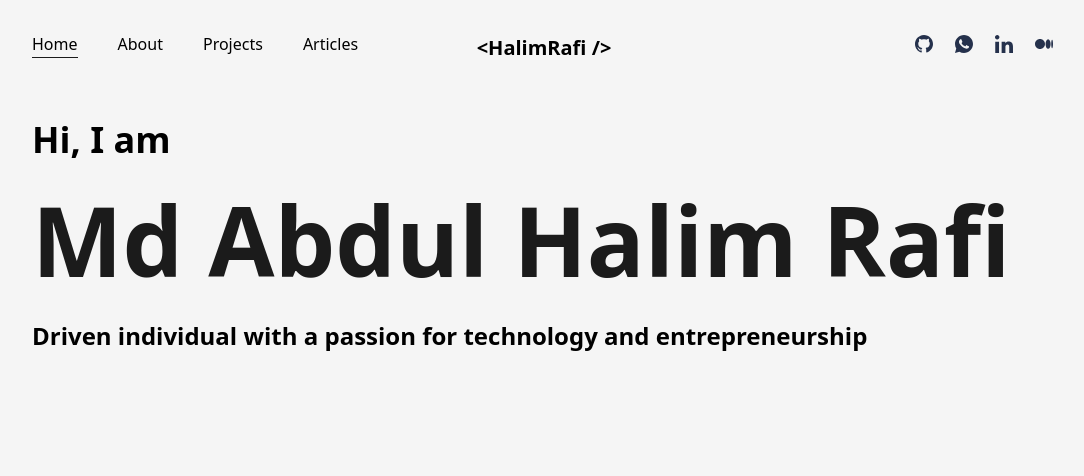
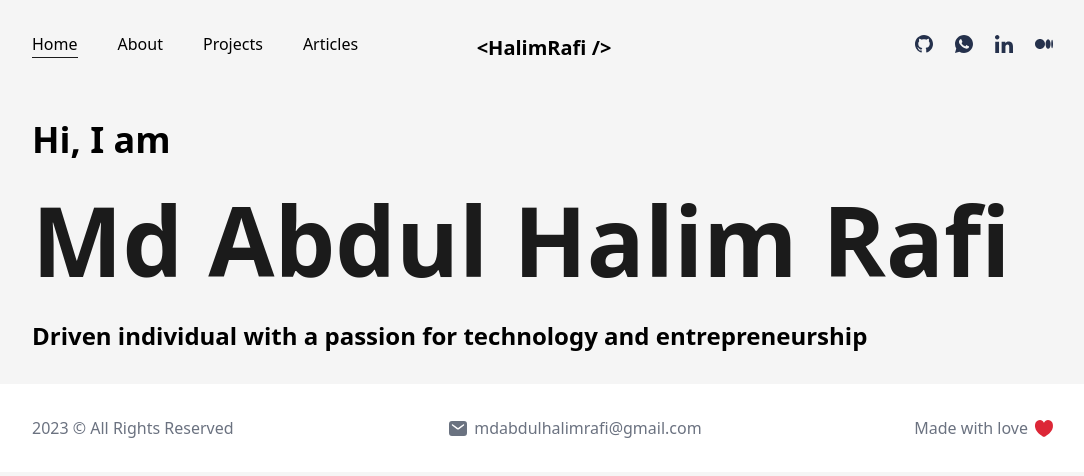
Before and after one commit to Md-Abdul-Halim-Rafi/halimrafi, a Next.js app: page / in a window 1280 px wide. Shown: the top 476 px of the page, without its empty margins (96-1180 px from the left). Built offline with nearby package versions, Linux system fonts and the light colour scheme.

Commit message:
footer done

```diff
--- /dev/null
+++ b/src/component/Footer.tsx
@@ -0,0 +1,37 @@
+import React from "react";
+import Link from "next/link";
+import { motion } from "framer-motion";
+
+import { userInformation } from "@/utils/staticData";
+import MailIcon from "@/icons/MailIcon";
+import HeartIcon from "@/icons/HeartIcon";
+
+const MotionLink = motion(Link);
+
+const Footer = () => {
+    return (
+        <footer
+            className="px-32 flex justify-between items-center text-gray-500 bg-white py-8"
+        >
+            <p>2023 © All Rights Reserved</p>
+            <MotionLink
+                target="_blank"
+                className="flex items-center gap-1"
+                href={`mailto:${userInformation.email}`}
+                whileHover={{
+                    textDecoration: "underline"
+                }}
+            >
+                <MailIcon fill="#6A7280" />
+                <p>{userInformation.email}</p>
+            </MotionLink>
+
+            <div className="flex items-center gap-1">
+                <p>Made with love</p>
+                <HeartIcon fill="#DC2737" />
+            </div>
+        </footer>
+    )
+}
+
+export default Footer
--- /dev/null
+++ b/src/icons/HeartIcon.tsx
@@ -0,0 +1,15 @@
+import React from "react";
+import { IconProps } from "./interfaces/Icon";
+
+const HeartIcon = (props: IconProps) => {
+
+    const { className = "", fill = "#25314C", height = "24", width = "24" } = props;
+
+    return (
+        <svg width={width} height={height} className={className} viewBox="0 0 24 24" fill="none" xmlns="http://www.w3.org/2000/svg">
+            <path d="M20.8299 11.465C19.6569 17.515 12 21 12 21C12 21 4.34292 17.515 3.16892 11.465C2.44892 7.75302 4.02197 4.01899 8.02097 3.99999C11 3.98599 12 6.98797 12 6.98797C12 6.98797 13 3.98499 15.978 3.99999C19.986 4.01899 21.5499 7.75402 20.8299 11.465Z" fill={fill} />
+        </svg>
+    )
+}
+
+export default HeartIcon
--- /dev/null
+++ b/src/icons/MailIcon.tsx
@@ -0,0 +1,15 @@
+import React from "react";
+import { IconProps } from "./interfaces/Icon";
+
+const MailIcon = (props: IconProps) => {
+
+    const { className = "", fill = "#25314C", height = "24", width = "24" } = props;
+
+    return (
+        <svg width={width} height={height} className={className} viewBox="0 0 24 24" fill="none" xmlns="http://www.w3.org/2000/svg">
+            <path d="M18 5H6C4 5 3 6 3 8V17C3 19 4 20 6 20H18C20 20 21 19 21 17V8C21 6 20 5 18 5ZM17.9409 9.606L13.0291 13.178C12.7211 13.402 12.36 13.514 12 13.514C11.64 13.514 11.2779 13.402 10.9709 13.179L6.05908 9.606C5.72408 9.363 5.65004 8.893 5.89404 8.558C6.13704 8.224 6.60389 8.14801 6.94189 8.39301L11.854 11.965C11.942 12.028 12.059 12.029 12.147 11.965L17.0591 8.39301C17.3961 8.14801 17.8639 8.224 18.1069 8.558C18.3509 8.894 18.2759 9.363 17.9409 9.606Z" fill={fill} />
+        </svg>
+    )
+}
+
+export default MailIcon
--- /dev/null
+++ b/src/icons/index.ts
@@ -0,0 +1,2 @@
+export * from "./MailIcon";
+export * from "./HeartIcon";
--- a/src/layout/HomeLayout.tsx
+++ b/src/layout/HomeLayout.tsx
@@ -1,5 +1,6 @@
 import React from "react";
 import Navbar from "@/component/Navbar";
+import Footer from "@/component/Footer";
 
 interface HomeLayoutProps {
     children: React.ReactNode
@@ -11,6 +12,8 @@ const HomeLayout = (props: HomeLayoutProps) => {
             <Navbar />
 
             {props.children}
+
+            <Footer />
         </div>
     )
 }
--- a/src/utils/staticData/index.ts
+++ b/src/utils/staticData/index.ts
@@ -1 +1,2 @@
 export * from "./navbarStrings";
+export * from "./information";
--- /dev/null
+++ b/src/utils/staticData/information.ts
@@ -0,0 +1,4 @@
+export const userInformation = {
+    name: "Md Abdul Halim Rafi",
+    email: "mdabdulhalimrafi@gmail.com"
+}
```
